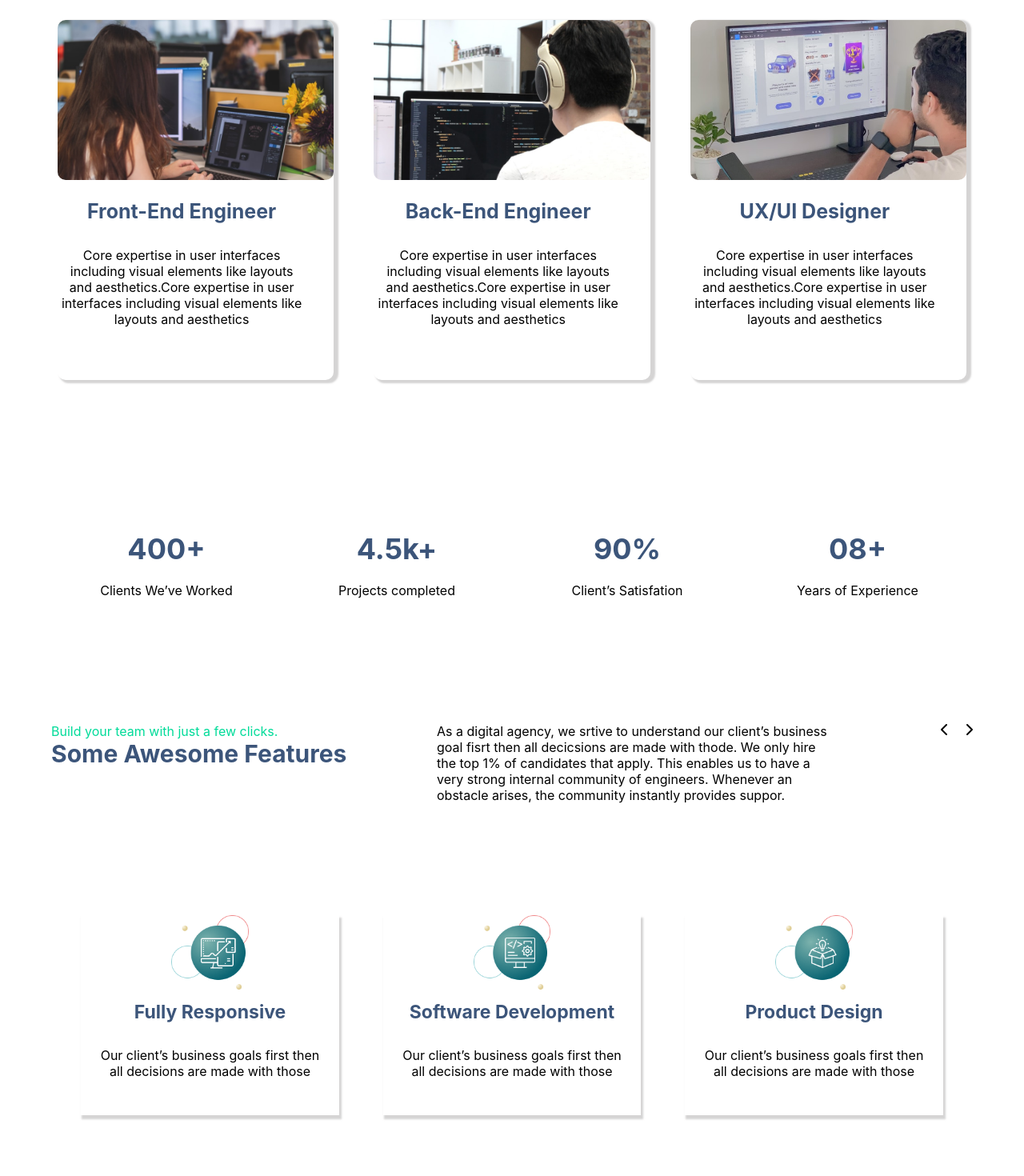
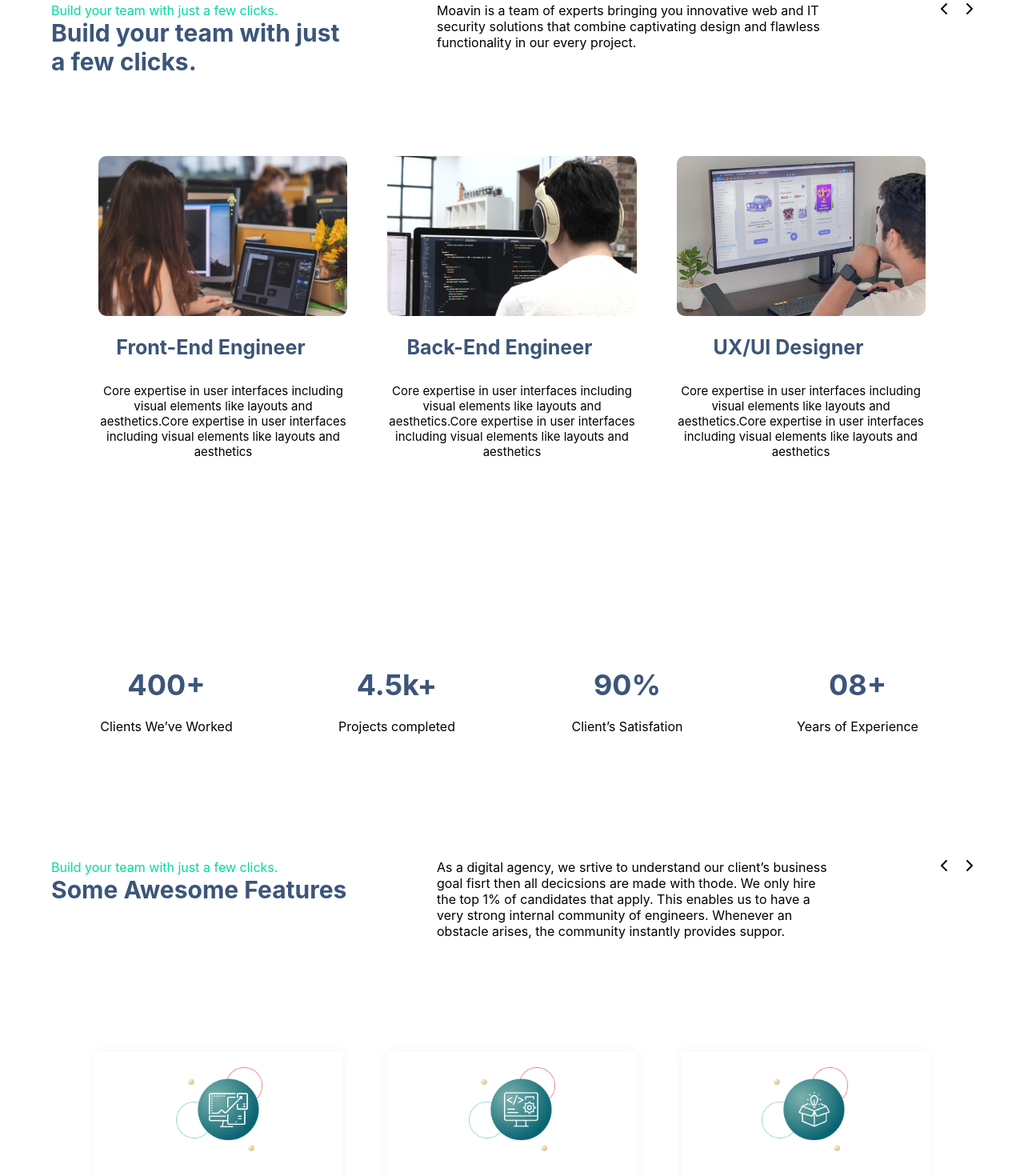
Before and after one commit to sadaqat14736/MOAVIN-FIGMA, a plain HTML site: page index.html in a window 1280 px wide. Shown: the part 996-2466 px from the top of the page at 80% size. Drawn offline with Linux system fonts and the light colour scheme.

Commit message:
first commit

```diff
--- a/responsive.css
+++ b/responsive.css
@@ -1,10 +1,18 @@
 
 /* 768px tak – Mobile view + Hamburger */
 @media (max-width: 1024px) {
-    /* *{
-        overflow: hidden;
-    } */
 
+  .header{
+     width: 100%;
+    background-color: #004C58E8;
+    height: 70px;
+    display: flex;
+    align-items: center;
+     position: sticky;
+    top: 0;
+    z-index: 999    ;
+
+  }
   .nav {
     display: none;
     flex-direction: column;
--- a/style.css
+++ b/style.css
@@ -5,10 +5,10 @@
 }
 html,body{
     font-family: "Inter", sans-serif;
-    color: #fff;
-    height: 100%;
-    /* margin: 0; */
-    /* padding: 0; */
+    color:white;
+    min-height: 100% ;
+    margin: 0;
+    padding: 0;
 }
 
 /* HEADER */
@@ -16,15 +16,17 @@ html,body{
 .header{
     width: 100%;
     background-color: #004C58E8;
-    height: 100px;
+    height: 70px;
     display: flex;
     align-items: center;
+    position: sticky;
+    top: 0;
+    z-index: 999    ;
 
 }
 .container{
     width: 90%;
     margin: auto;
-
 }
 .navbar{
     width: 100%;
@@ -37,6 +39,7 @@ html,body{
     width: 20%;
     font-size: 28px;
     font-weight: 800;
+    color: white;
 }
 .nav{
     width: 60%;
@@ -85,7 +88,7 @@ html,body{
 
 .hero-section{
     width: 100%;
-    height:600px;
+    height:800px;
     background-color:#004C58E8;
     display: flex;
     align-items: center;
@@ -186,11 +189,11 @@ html,body{
 
 }
 .service-card{
-    width: 30%;
+    width: 27%;
     height: 450px;
     background-color: white;
-    border: 1px solid rgb(128, 125, 125)8, 67, 67;
-    box-shadow: 4px 2px 2px 2px rgba(172, 170, 170, 0.5);
+    border: 1px solid rgb(253, 253, 253)8, 67, 67;
+    box-shadow: 4px 2px 2px 2px rgba(255, 255, 255, 0.5);
     border-radius: 10px;
     text-align: center;
 }
@@ -207,8 +210,8 @@ html,body{
     color: #3C557A;
 }
 .service p{
-    width: 90%;
-    font-size: 16px;
+    width: 100%;
+    font-size: 15px;
     margin-top: 30px;
 }
 
@@ -241,13 +244,13 @@ html,body{
 /* FEATURES */
 .features-section{
     width: 90%;
-    height: 900px;
+    height: 1000px;
     color: black;
     margin: auto;
 }
 .features{
     width: 100%;
-    height: 600px;
+    height: 700px;
     display: flex;
     justify-content: center;
     align-items: center ;
@@ -258,18 +261,21 @@ html,body{
     margin-top: 100px;
 }
 .feature{
-    width: 28%;
-    height: 250px;
+    width: 27%;
+    height: 300px;
     background-color: white;
-    border: 1px solid rgb(128, 125, 125)8, 67, 67;
-    box-shadow: 2px 4px 2px 1px rgba(172, 170, 170, 0.5);
+    box-shadow: 0 0 10px rgba(139, 138, 138, 0.1);
+    /* box-shadow: 0 0 25px rgba(238, 235, 235, 0.3); */
+    /* border: 1px solid rgb(128, 125, 125)8, 67, 67; */
+    /* box-shadow: 2px 4px 2px 1px rgba(172, 170, 170, 0.5); */
     text-align: center;
     margin-top: 40px;
 
 }
 .feature img{
-    width: 30%;
+    width: 35%;
     object-fit: cover;
+    padding-top: 20px;
 }
 .feature.text{
     width: 90%;
@@ -277,11 +283,13 @@ html,body{
     padding: 20px;
     /* margin: 20px; */
     text-align: center;
+    /* margin-top: 20px; */
 }
 .feature .text h2{
     font-size: 23px;
     padding: 10px;
     color: #3C557A;
+    margin-top: 30px;
 }
 .feature .text p{
     font-size: 16px;
@@ -426,7 +434,7 @@ html,body{
 }
 .project-column1{
     width: 48%;
-    height: 900;
+    height: 900px;
     display: flex;
     flex-direction: column;
     gap: 50px;
```
